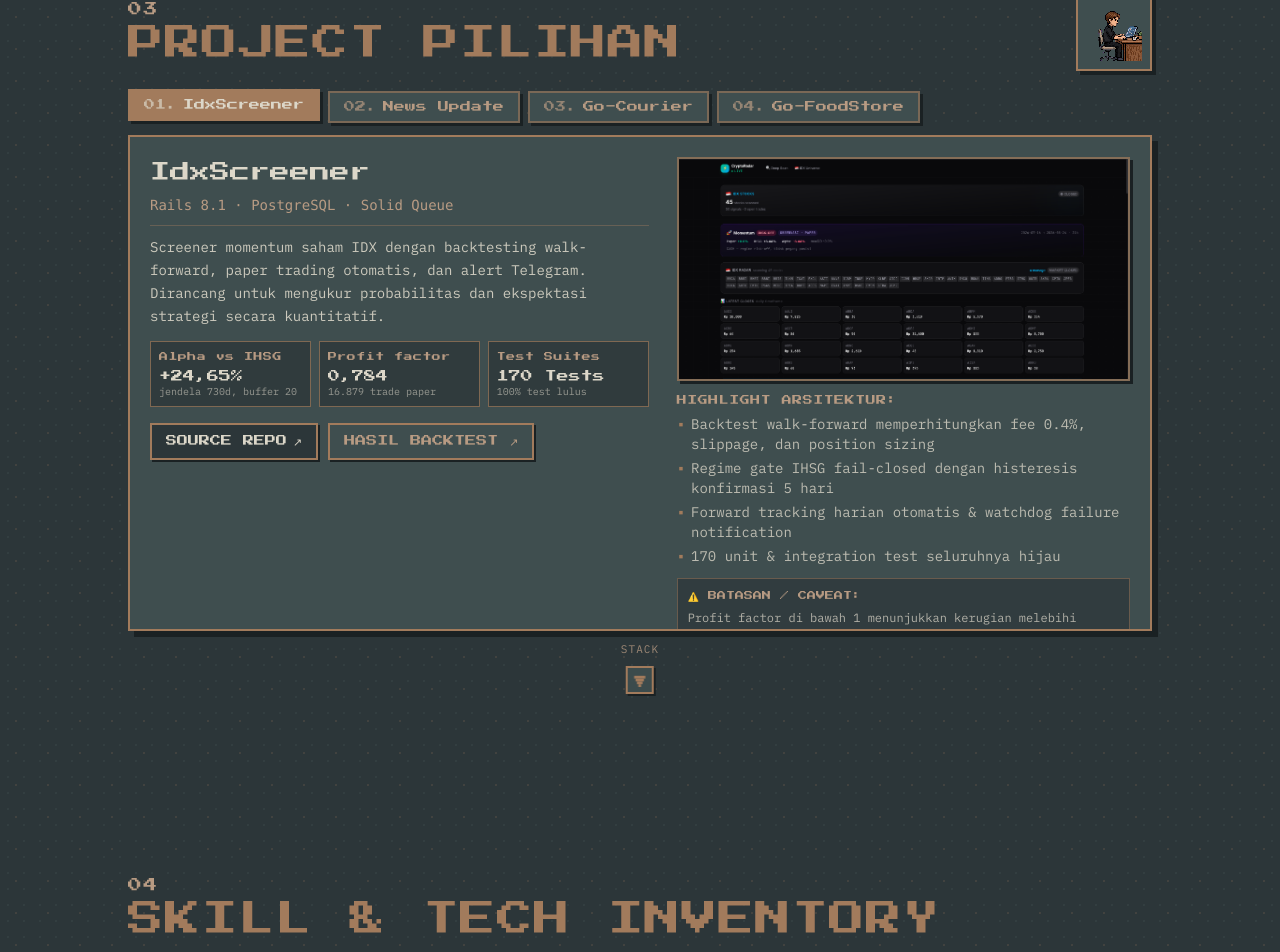
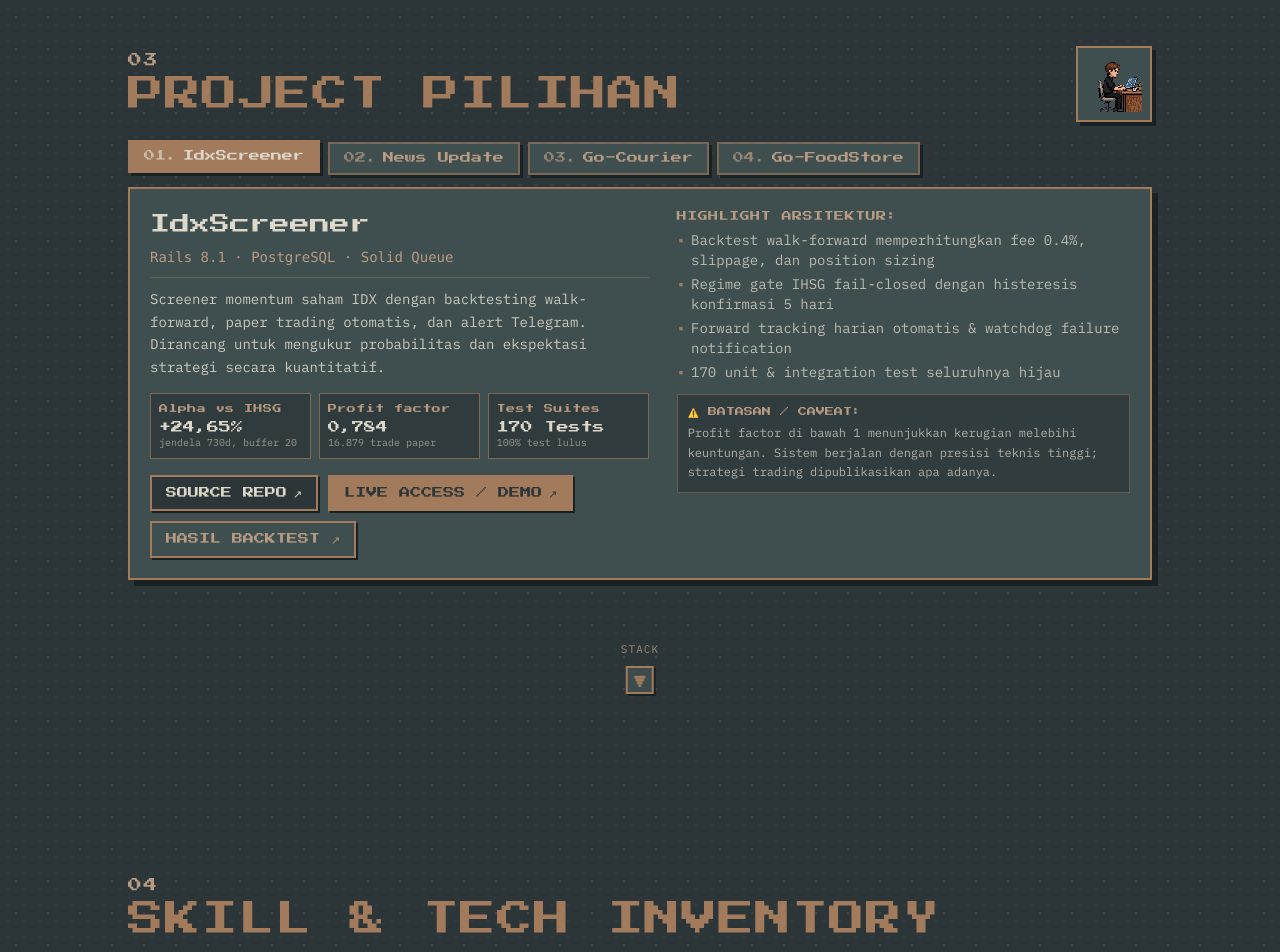
Before and after one commit to dvdadriel/Porto_DvdAdriel, a React (Vite) app: page / in a window 1280 px wide. Shown: the part 2495-3447 px from the top of the page. Built offline with nearby package versions, Linux system fonts and the light colour scheme.

Commit message:
update link project

```diff
--- a/src/data/projects.js
+++ b/src/data/projects.js
@@ -29,8 +29,7 @@ export const projects = [
       'Profit factor di bawah 1 — kerugian melebihi keuntungan. Sistemnya bekerja; strateginya belum terbukti. Hasil dan batasannya dipublikasikan apa adanya.',
     repo: 'https://github.com/dvdadriel/idx-screener',
     docs: 'https://github.com/dvdadriel/idx-screener/blob/main/docs/backtest-results.md',
-    live: null,
-    shot: '/shots/idx-screener.png',
+    live: 'https://idxscreener.dvdadriel.web.id',
   },
   {
     slug: 'news-update',
@@ -52,7 +51,6 @@ export const projects = [
     repo: 'https://github.com/dvdadriel/News-Update',
     docs: null,
     live: null,
-    shot: null,
   },
   {
     slug: 'go-courier',
@@ -75,7 +73,6 @@ export const projects = [
     repo: 'https://github.com/dvdadriel/Go-Courier',
     docs: 'https://github.com/dvdadriel/Go-Courier/blob/main/documentation.md',
     live: null,
-    shot: null,
   },
   {
     slug: 'go-foodstore',
@@ -98,6 +95,5 @@ export const projects = [
     repo: 'https://github.com/dvdadriel/Go-FoodStore',
     docs: 'https://github.com/dvdadriel/Go-FoodStore/blob/main/docs/Go-FoodStore.postman_collection.json',
     live: null,
-    shot: null,
   },
 ]
--- a/src/data/translations.js
+++ b/src/data/translations.js
@@ -86,8 +86,9 @@ export const translations = {
           ],
           caveat: null,
           demoType: 'dashboard',
-          demoUrl: 'https://github.com/dvdadriel/News-Update',
-          demoLabel: 'DASHBOARD REPO ↗',
+          repoUrl: 'https://github.com/dvdadriel/News-Update',
+          demoUrl: 'https://news.dvdadriel.web.id',
+          demoLabel: 'HALAMAN DASHBOARD ↗',
         },
         {
           slug: 'go-courier',
@@ -277,8 +278,8 @@ export const translations = {
           ],
           caveat: null,
           demoType: 'dashboard',
-          demoUrl: 'https://github.com/dvdadriel/News-Update',
-          demoLabel: 'DASHBOARD REPO ↗',
+          demoUrl: 'https://news.dvdadriel.web.id',
+          demoLabel: 'DASHBOARD PAGE ↗',
         },
         {
           slug: 'go-courier',
--- a/src/sections/Projects.jsx
+++ b/src/sections/Projects.jsx
@@ -131,35 +131,8 @@ export default function Projects() {
           </div>
         </div>
 
-        {/* Right Column: Highlights & Screenshot / Caveat */}
+        {/* Right Column: Highlights / Caveat */}
         <div className="space-y-3">
-          {staticProjectData.shot && (
-            /* Gambar 1918x963 sebelumnya dipaksa ke h-32/h-40. Pada kotak sependek
-               itu object-cover hanya menyisakan sudut kiri-atas — header gelap yang
-               nyaris kosong — sehingga terbaca seperti tidak ada gambar. Pada 220px
-               potongannya masih memuat header, IDX Stocks, dan kartu Momentum.
-
-               `pixelated` dibuang: itu untuk sprite, dan pada tangkapan layar ia
-               membuat teksnya kotak-kotak dan makin tak terbaca. Dibungkus tautan
-               supaya versi penuhnya bisa dilihat — thumbnail sekecil ini tidak
-               akan pernah terbaca sendiri. */
-            <a
-              href={staticProjectData.shot}
-              target="_blank"
-              rel="noopener noreferrer"
-              className="block border-2 border-copper/70 hover:border-copper transition-colors"
-              style={{ boxShadow: '3px 3px 0 var(--color-shadow)' }}
-              title="Buka tangkapan layar ukuran penuh"
-            >
-              <img
-                src={staticProjectData.shot}
-                alt={`Tangkapan layar dasbor ${project.name}`}
-                className="w-full h-[220px] object-cover object-top block"
-                loading="lazy"
-              />
-            </a>
-          )}
-
           <div>
             <p className="font-pixel text-[9px] sm:text-[10px] text-sand mb-1.5 tracking-wider">
               {t.projects.highlightsTitle}
```
